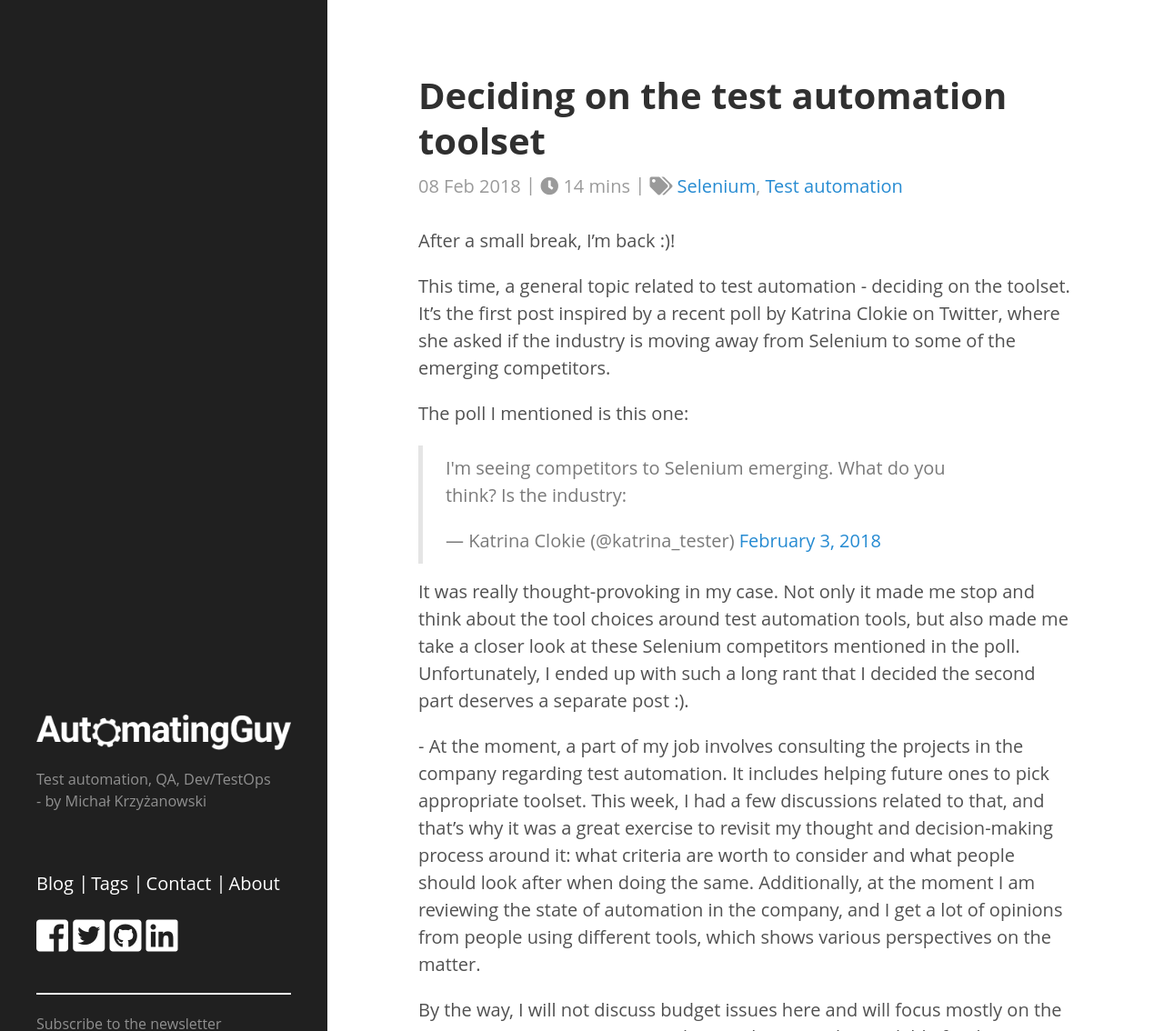
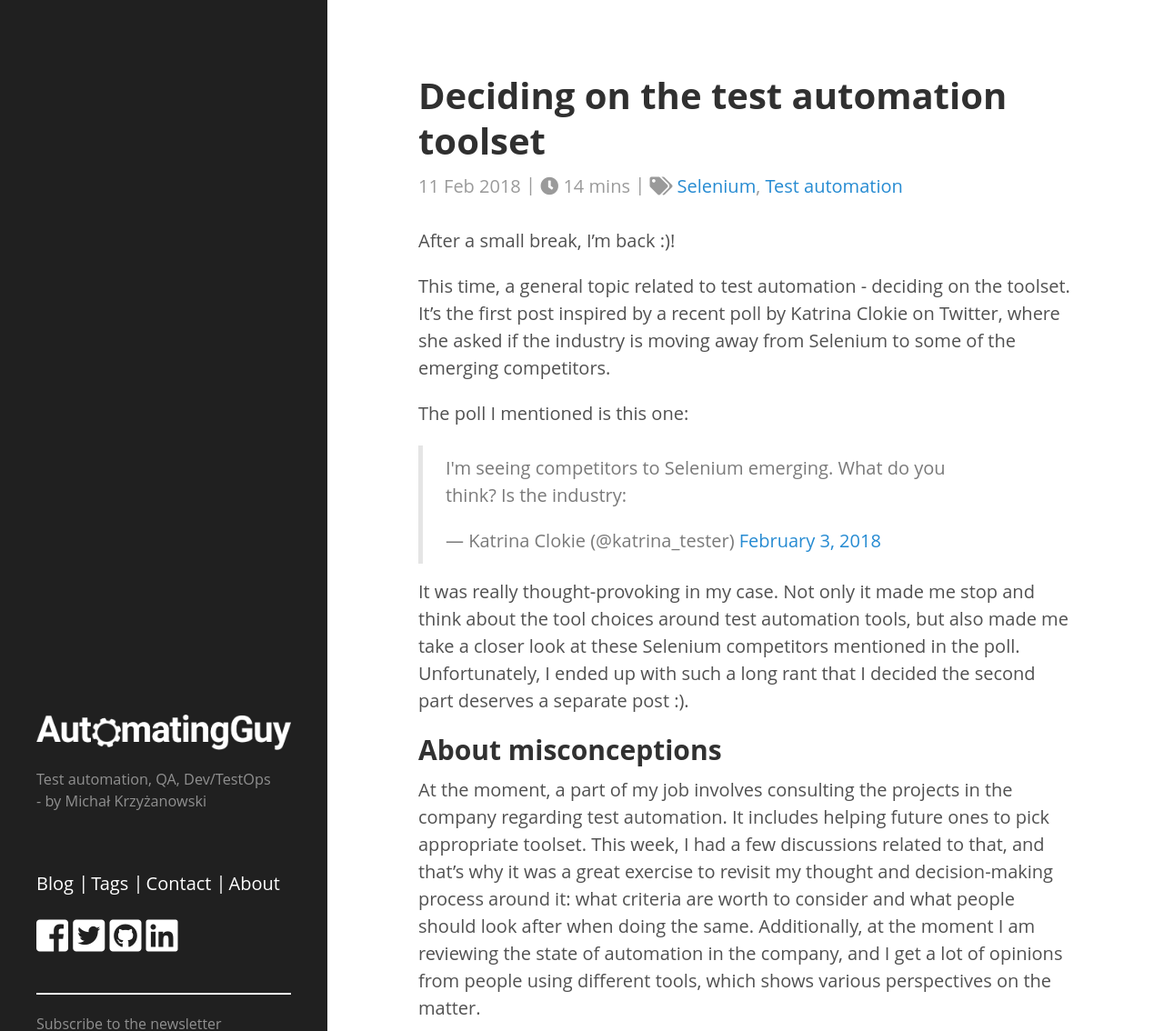
Before and after one commit to mkrzyzanowski/mkrzyzanowski.github.io, a Jekyll site: the page built from _posts/2018-02-11-deciding-on-test-automation-toolset.md, in a window 1280 px wide and 1400 px high, cut to the strip 0-1134 px from the top of the window. Shown: the whole strip at 91% size. Built offline with Jekyll 4.4.1, drawn with Linux system fonts in a browser that asks for light colours; nearby versions of some CDN libraries; comment, search, counter and statistics services are not loaded; some of the changed text lies outside the part shown.

Commit message:
Fixed headings and date

```diff
--- a/_posts/2018-02-08-deciding-on-test-automation-toolset.md
+++ b/_posts/2018-02-11-deciding-on-test-automation-toolset.md
@@ -18,7 +18,8 @@ The poll I mentioned is this one:
 
 It was really thought-provoking in my case. Not only it made me stop and think about the tool choices around test automation tools, but also made me take a closer look at these Selenium competitors mentioned in the poll. Unfortunately, I ended up with such a long rant that I decided the second part deserves a separate post :).
 
--
+## About misconceptions
+
 At the moment, a part of my job involves consulting the projects in the company regarding test automation. It includes helping future ones to pick appropriate toolset. This week, I had a few discussions related to that, and that’s why it was a great exercise to revisit my thought and decision-making process around it: what criteria are worth to consider and what people should look after when doing the same. Additionally, at the moment I am reviewing the state of automation in the company, and I get a lot of opinions from people using different tools, which shows various perspectives on the matter.
 
 By the way, I will not discuss budget issues here and will focus mostly on the impact on team experience. Picking tools versus the available funds is a topic for another discussion. I will focus on free, mostly OSS frameworks here. I also assume that team has free will when it comes to choosing the toolset. Just like the budget, I won't discuss a situation where you have to convince the management or the client.
@@ -123,7 +126,7 @@ All in all, when advising people and helping them pick a framework, do not make
 
 Remember, there are no silver bullets. You saying “XYZ IS THE BEST, USE IT!” won’t change that.
 
-
+<hr/>
 As I mentioned at the beginning, this is the first post on this topic - the next one will be a closer look at Selenium competitors mentioned in Katrina's poll.
 
 Till next time!
```
Also changed, not shown: other parts of _posts/2018-02-11-deciding-on-test-automation-toolset.md (+2 -0 lines).
